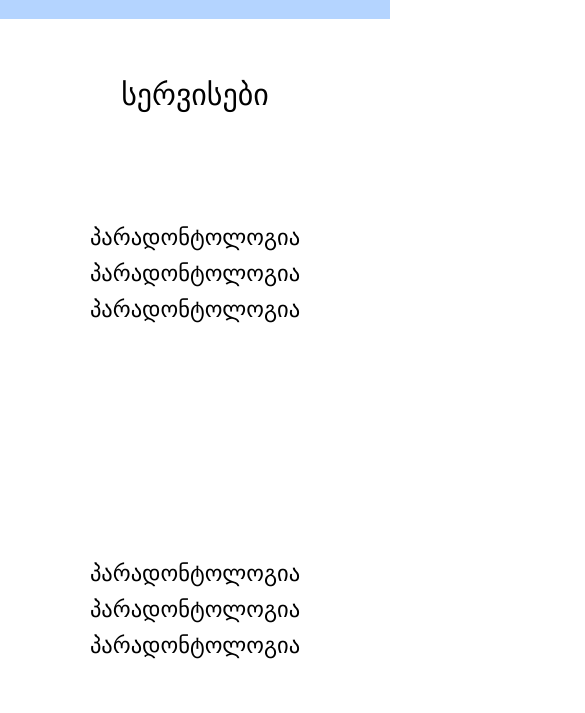
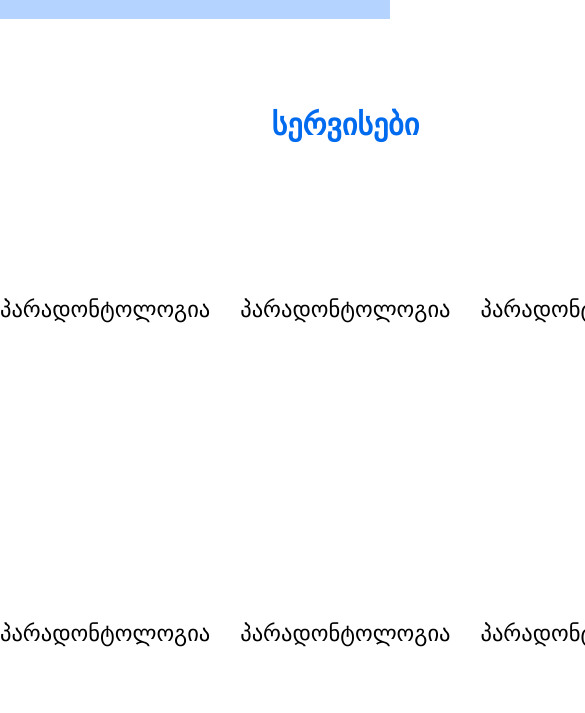
Before and after one commit to SabaMinadze/dentistryVue, a Vue app: page / in a window 390 px wide. Shown: the part 498-1211 px from the top of the page, 585 px wide, since content can reach past the window. Built offline with nearby package versions, Linux system fonts and the light colour scheme.

Commit message:
add code

```diff
--- a/src/components/cards.vue
+++ b/src/components/cards.vue
@@ -48,10 +48,30 @@ export default {
     margin-top: 20px;
     text-align: center;
 }
+}
+
+@media (min-width: 220px) and (max-width: 950px){
+    .cardsBox{
+    display: flex;
+    margin-top: 20px;
+    align-items: center;
+    text-align: center;
+    gap: 30px;
 
 }
 
-@media (min-width: 220px) and (max-width: 950px){}
+.text{
+    color: rgb(0,107,238);
+    font-weight: 900;
+    text-align: center;
+}
+
+.bigBox{
+    margin-top: 20px;
+    text-align: center;
+}
+
+}
 
 
 </style>
--- a/src/components/head3.vue
+++ b/src/components/head3.vue
@@ -22,9 +22,10 @@ export default {
 }
 
 h1{
+
     color: rgb(0,101,237);
     font-weight: 900;
-    margin-left: 180px;
+    margin-left: -930px;
     transform: translateY(170px);
     font-size: 28px;
 }
@@ -39,7 +40,7 @@ button{
     color: white;
     font-weight: 600;
     border: 1px solid white;
-    transform: translateY(100px);
+    transform: translateY(180px);
     cursor: pointer;
 }
 
```
